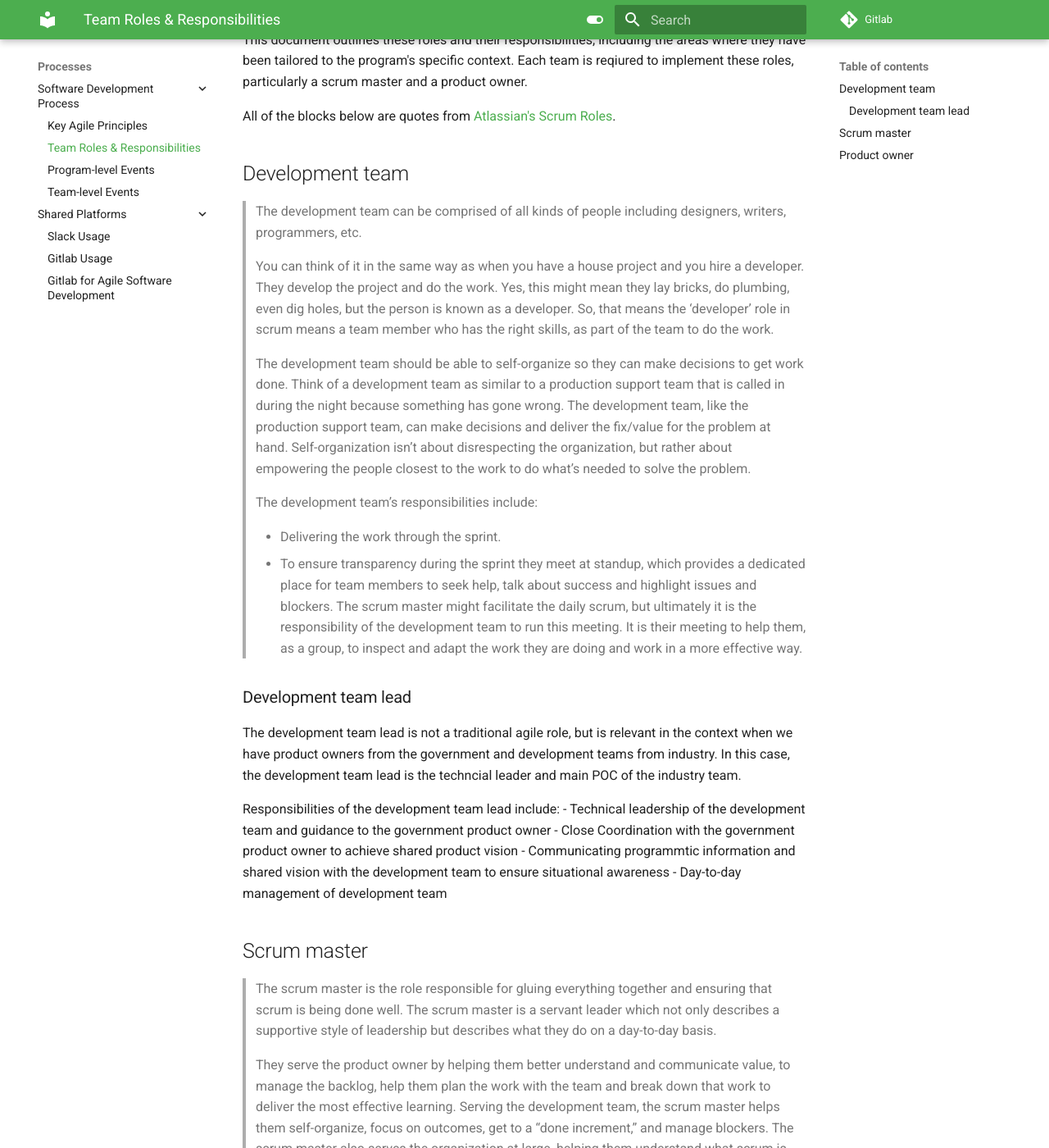
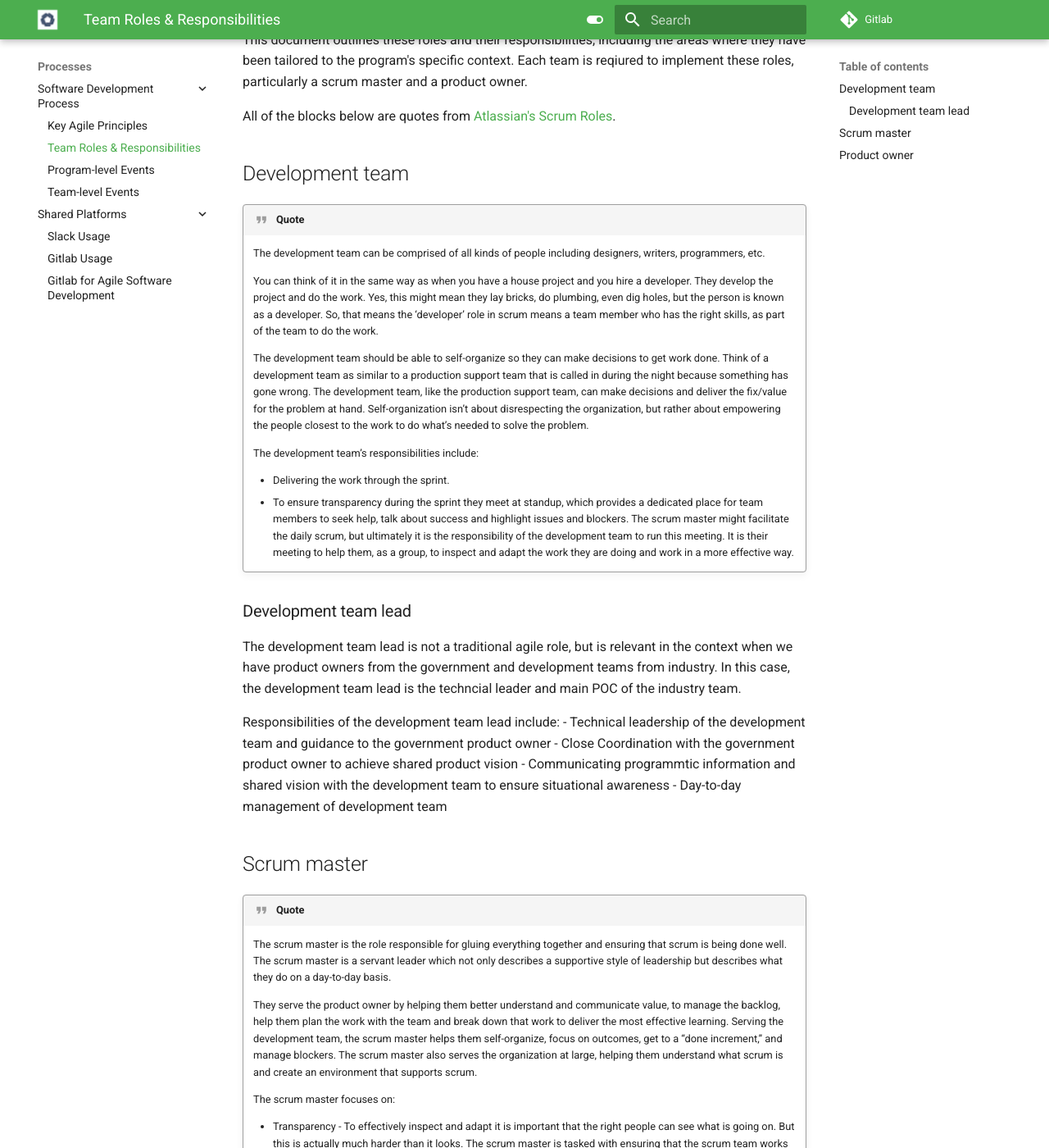
Before and after one commit to zheng0xd/JATIC-internal-docs, an MkDocs documentation site: the page built from docs/dev-process/roles.md, in a window 1280 px wide and 1400 px high, scrolled down 259 px. Shown: the whole window at 82% size. Built offline with MkDocs 1.6.1 and Material for MkDocs 9.7.7, drawn with Linux system fonts in a browser that asks for light colours.

Commit message:
add admonitions and logo

```diff
--- a/docs/dev-process/roles.md
+++ b/docs/dev-process/roles.md
@@ -8,16 +8,18 @@ All of the blocks below are quotes from [Atlassian's Scrum Roles](https://www.at
 
 ## Development team
 
-> The development team can be comprised of all kinds of people including designers, writers, programmers, etc.
->
-> You can think of it in the same way as when you have a house project and you hire a developer. They develop the project and do the work. Yes, this might mean they lay bricks, do plumbing, even dig holes, but the person is known as a developer. So, that means the ‘developer’ role in scrum means a team member who has the right skills, as part of the team to do the work.
->
-> The development team should be able to self-organize so they can make decisions to get work done. Think of a development team as similar to a production support team that is called in during the night because something has gone wrong. The development team, like the production support team, can make decisions and deliver the fix/value for the problem at hand. Self-organization isn’t about disrespecting the organization, but rather about empowering the people closest to the work to do what’s needed to solve the problem.
->
-> The development team’s responsibilities include:
->
-> - Delivering the work through the sprint.
-> - To ensure transparency during the sprint they meet at standup, which provides a dedicated place for team members to seek help, talk about success and highlight issues and blockers. The scrum master might facilitate the daily scrum, but ultimately it is the responsibility of the development team to run this meeting. It is their meeting to help them, as a group, to inspect and adapt the work they are doing and work in a more effective way.
+!!! quote
+
+    The development team can be comprised of all kinds of people including designers, writers, programmers, etc.
+
+    You can think of it in the same way as when you have a house project and you hire a developer. They develop the project and do the work. Yes, this might mean they lay bricks, do plumbing, even dig holes, but the person is known as a developer. So, that means the ‘developer’ role in scrum means a team member who has the right skills, as part of the team to do the work.
+
+    The development team should be able to self-organize so they can make decisions to get work done. Think of a development team as similar to a production support team that is called in during the night because something has gone wrong. The development team, like the production support team, can make decisions and deliver the fix/value for the problem at hand. Self-organization isn’t about disrespecting the organization, but rather about empowering the people closest to the work to do what’s needed to solve the problem.
+
+    The development team’s responsibilities include:
+
+    - Delivering the work through the sprint.
+    - To ensure transparency during the sprint they meet at standup, which provides a dedicated place for team members to seek help, talk about success and highlight issues and blockers. The scrum master might facilitate the daily scrum, but ultimately it is the responsibility of the development team to run this meeting. It is their meeting to help them, as a group, to inspect and adapt the work they are doing and work in a more effective way.
 
 ### Development team lead
 
@@ -31,16 +33,18 @@ Responsibilities of the development team lead include:
 
 ## Scrum master
 
-> The scrum master is the role responsible for gluing everything together and ensuring that scrum is being done well. The scrum master is a servant leader which not only describes a supportive style of leadership but describes what they do on a day-to-day basis.
->
-> They serve the product owner by helping them better understand and communicate value, to manage the backlog, help them plan the work with the team and break down that work to deliver the most effective learning. Serving the development team, the scrum master helps them self-organize, focus on outcomes, get to a “done increment,” and manage blockers. The scrum master also serves the organization at large, helping them understand what scrum is and create an environment that supports scrum.
->
-> The scrum master focuses on:
->
-> - Transparency - To effectively inspect and adapt it is important that the right people can see what is going on. But this is actually much harder than it looks. The scrum master is tasked with ensuring that the scrum team works in a transparent way. Examples include creating story maps and updating Confluence pages with retrospective ideas.
-> - Empiricism - A fundamental for scrum and agile approaches the idea that the best way of planning is to do work and learn from it. The empirical process is not easy and requires the scrum master to coach the scrum team on breaking down work, describing clear outcomes, and reviewing those outcomes.
-> - Self-organization - Telling a development team they can self-organize does mean that the team will self-organize. In fact, self-organization comes over time and requires help and support. The scrum master will encourage team members to step outside their comfort zone and try different things and use practices such as ‘delegation poker’ to expose and challenge predefined ideas about role boundaries and responsibilities.
-> - Values - Scrum defines 5 values of courage, focus, commitment, respect, and openness not because they are nice to have, but because they create an environment of physiological safety and trust. Following the values is the responsibility of everyone in the scrum team, but the scrum master takes an active role in encouraging and reminding everyone of the importance of those values.
+!!! quote
+
+    The scrum master is the role responsible for gluing everything together and ensuring that scrum is being done well. The scrum master is a servant leader which not only describes a supportive style of leadership but describes what they do on a day-to-day basis.
+
+    They serve the product owner by helping them better understand and communicate value, to manage the backlog, help them plan the work with the team and break down that work to deliver the most effective learning. Serving the development team, the scrum master helps them self-organize, focus on outcomes, get to a “done increment,” and manage blockers. The scrum master also serves the organization at large, helping them understand what scrum is and create an environment that supports scrum.
+
+    The scrum master focuses on:
+
+    - Transparency - To effectively inspect and adapt it is important that the right people can see what is going on. But this is actually much harder than it looks. The scrum master is tasked with ensuring that the scrum team works in a transparent way. Examples include creating story maps and updating Confluence pages with retrospective ideas.
+    - Empiricism - A fundamental for scrum and agile approaches the idea that the best way of planning is to do work and learn from it. The empirical process is not easy and requires the scrum master to coach the scrum team on breaking down work, describing clear outcomes, and reviewing those outcomes.
+    - Self-organization - Telling a development team they can self-organize does mean that the team will self-organize. In fact, self-organization comes over time and requires help and support. The scrum master will encourage team members to step outside their comfort zone and try different things and use practices such as ‘delegation poker’ to expose and challenge predefined ideas about role boundaries and responsibilities.
+    - Values - Scrum defines 5 values of courage, focus, commitment, respect, and openness not because they are nice to have, but because they create an environment of physiological safety and trust. Following the values is the responsibility of everyone in the scrum team, but the scrum master takes an active role in encouraging and reminding everyone of the importance of those values.
 
 Teams within the program will have varying levels of experience with agile and the scrum methodology. In teams with less familiarity with agile, it is the scrum master's responsibility to promote and coach agile patterns of behavior and an agile mindset.
 
@@ -48,17 +52,19 @@ It is important to recognize that agile is often quite antithetical to many of t
 
 ## Product owner
 
-> Scrum product owners understand the customer and business requirements, then create and manage the product backlog based on those requirements. Since agile teams are, by design, flexible and responsive, it is the responsibility of the product owner to ensure that they are delivering the most value. The business is represented by the product owner who tells the development team what is important to deliver. Trust between these two roles is crucial.
->
-> The product owner should not only understand the customer but also have a vision for the value the scrum team is delivering to the customer. The product owner also balances the needs of other stakeholders in the organization.
->
-> So the product owner must take all these inputs and prioritize the work. This is probably their most important responsibility because conflicting priorities and unclear directions will not only reduce the effectiveness of the team but also could break the important trust relationship that the business has with the development team.
->
->  The Scrum Guide defines the product owner's responsibilities as:
->
-> - Managing the scrum backlog - This does not mean that they are the only one putting in new product backlog Items into the backlog. But ultimately they are responsible for the backlog that the development team pulls to deliver from. That means the product owner should know about everything that is in the backlog and other people that add items to the product backlog should ensure that they communicate with the product owner.
-> - Release management - The sprint is not a release cycle, but instead a planning cycle. That means that scrum teams can deliver at any time. Ideally, they would deliver frequently throughout the sprint allowing the sprint review to review real customer usage and feedback. However continuous delivery is not always possible and other release models are required. It is important for the product owner to know when things can and should be released.
-> - Stakeholder management - Any product will have many stakeholders involved ranging from users, customers, governance and organizational leadership. The product owner will have to work with all these people to effectively ensure that the development team is delivering value. That can mean a large amount of stakeholder management and communication.
+!!! quote
+
+    Scrum product owners understand the customer and business requirements, then create and manage the product backlog based on those requirements. Since agile teams are, by design, flexible and responsive, it is the responsibility of the product owner to ensure that they are delivering the most value. The business is represented by the product owner who tells the development team what is important to deliver. Trust between these two roles is crucial.
+
+    The product owner should not only understand the customer but also have a vision for the value the scrum team is delivering to the customer. The product owner also balances the needs of other stakeholders in the organization.
+
+    So the product owner must take all these inputs and prioritize the work. This is probably their most important responsibility because conflicting priorities and unclear directions will not only reduce the effectiveness of the team but also could break the important trust relationship that the business has with the development team.
+
+    The Scrum Guide defines the product owner's responsibilities as:
+
+    - Managing the scrum backlog - This does not mean that they are the only one putting in new product backlog Items into the backlog. But ultimately they are responsible for the backlog that the development team pulls to deliver from. That means the product owner should know about everything that is in the backlog and other people that add items to the product backlog should ensure that they communicate with the product owner.
+    - Release management - The sprint is not a release cycle, but instead a planning cycle. That means that scrum teams can deliver at any time. Ideally, they would deliver frequently throughout the sprint allowing the sprint review to review real customer usage and feedback. However continuous delivery is not always possible and other release models are required. It is important for the product owner to know when things can and should be released.
+    - Stakeholder management - Any product will have many stakeholders involved ranging from users, customers, governance and organizational leadership. The product owner will have to work with all these people to effectively ensure that the development team is delivering value. That can mean a large amount of stakeholder management and communication.
 
 It is ultimately the product owner's responsibility to have a clear vision for the product and manage its delivery of value to customers. This vision should be developed alongside the development team lead, building a shared vision for the product.
 
--- a/mkdocs.yml
+++ b/mkdocs.yml
@@ -1,7 +1,7 @@
-site_name: JATIC Onboading documentation
+site_name: JATIC Program Internal Docs
 repo_name: Gitlab
-site_url: https://jatic.pages.jatic.net/cdao/docs
-repo_url: https://gitlab.jatic.net/cdao/docs
+site_url: https://jatic.pages.jatic.net/docs
+repo_url: https://gitlab.jatic.net/docs
 site_dir: public
 docs_dir: docs
 theme:
@@ -13,6 +13,8 @@ theme:
     - navigation.instant
     - navigation.top
     - navigation.expand
+  logo: assets/logo.jpg # upgrade to SVG later
+  favicon: assets/logo.jpg # upgrade to SVG later
   palette:
     # Palette toggle for light mode
     - scheme: default
@@ -35,6 +37,10 @@ extra:
     - icon: fontawesome/solid/envelope
       link: mailto:<cdao-jatic@mail.mil>
   generator: false
+markdown_extensions:
+  - admonition
+  - pymdownx.details
+  - pymdownx.superfences
 nav:
   - 'Home':
     - 'Program background':
```
Also changed, not shown: docs/dev-process/team-events.md (+4 -4 lines), docs/index.md (added, +8 -0 lines), docs/platforms/gitlab-agile.md (+4 -1 lines), docs/platforms/gitlab.md (+12 -4 lines), docs/platforms/slack.md (+8 -2 lines), docs/assets/logo.jpg (added).
